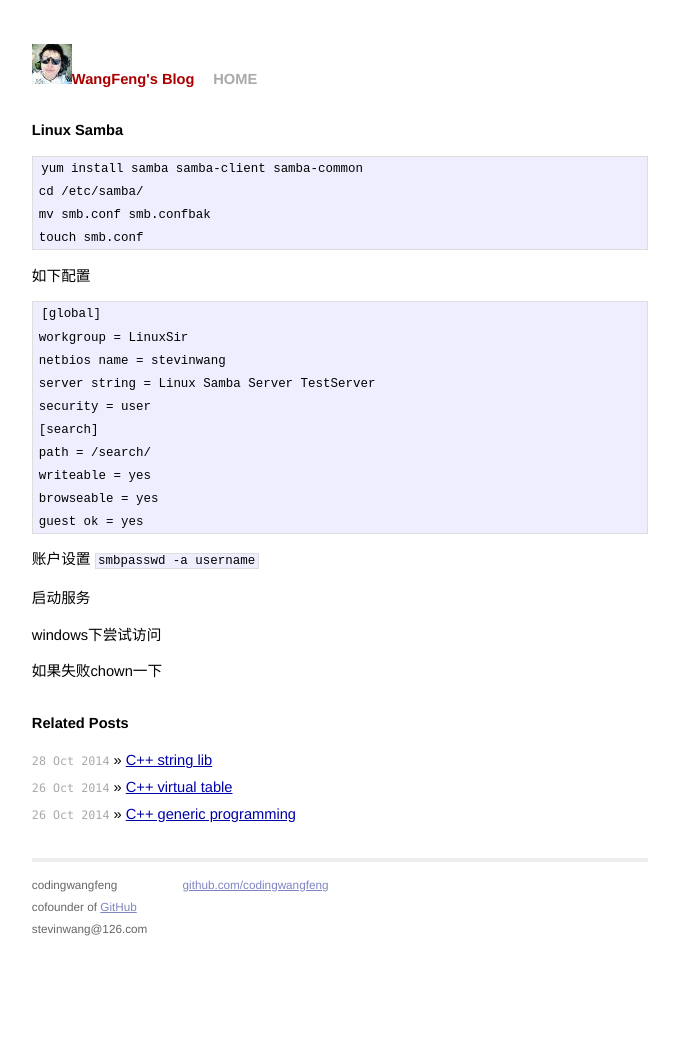
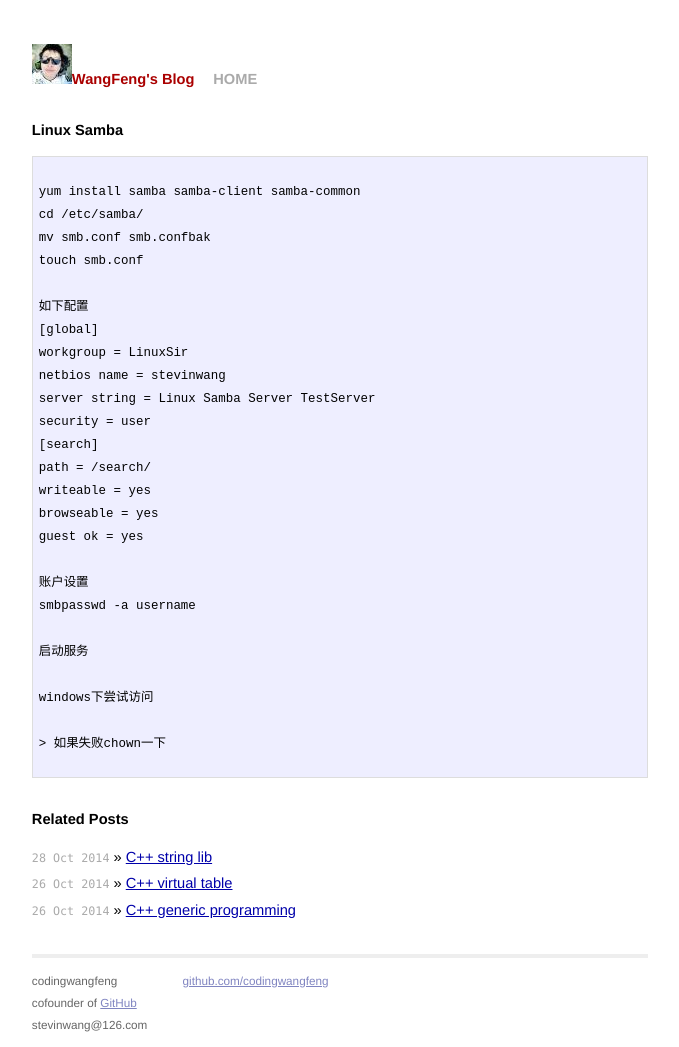
Before and after one commit to codingwangfeng/codingwangfeng.github.com, a Jekyll site: the page built from _posts/2014-10-29-Linux-Samba.md, in a window 1280 px wide. Shown: the whole page, without its empty margins (300-979 px from the left). Built offline with Jekyll 4.4.1, drawn with Linux system fonts in a browser that asks for light colours; Markdown is read by kramdown in place of the engine named in the settings; before the commit the page ends 951 px from its top, so only the background shows below that.

Commit message:
something

````diff
--- a/_posts/2014-10-29-Linux-Samba.md
+++ b/_posts/2014-10-29-Linux-Samba.md
@@ -5,15 +5,14 @@ title: Linux Samba
 
 {{ page.title }}
 ================
-```
+<pre>
+<code>
 yum install samba samba-client samba-common
 cd /etc/samba/
 mv smb.conf smb.confbak
 touch smb.conf
-```
 
 如下配置
-```
 [global]
 workgroup = LinuxSir
 netbios name = stevinwang
@@ -24,13 +23,14 @@ path = /search/
 writeable = yes
 browseable = yes
 guest ok = yes
-```
 
 账户设置
-```smbpasswd -a username```
+smbpasswd -a username
 
 启动服务
 
 windows下尝试访问
 
 > 如果失败chown一下
+</code>
+</pre>
````
